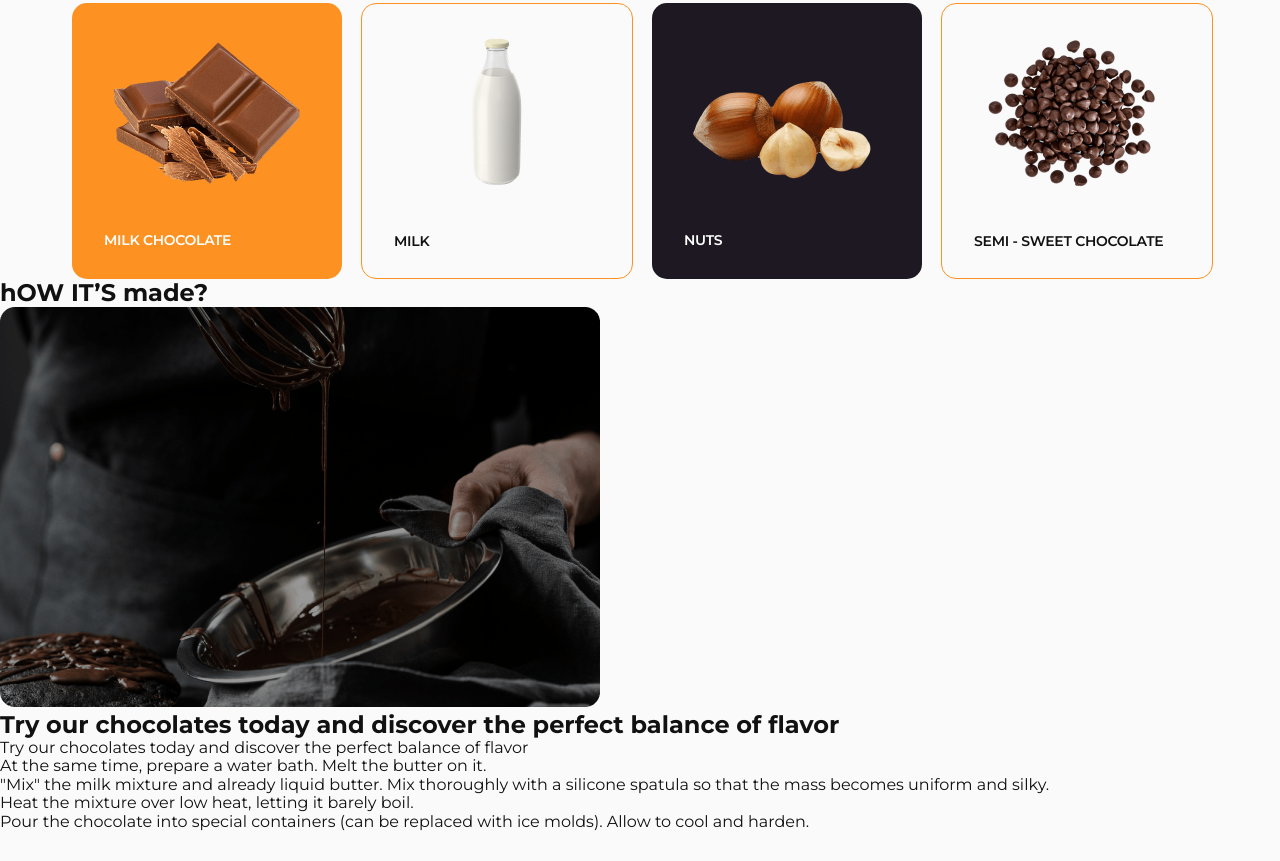
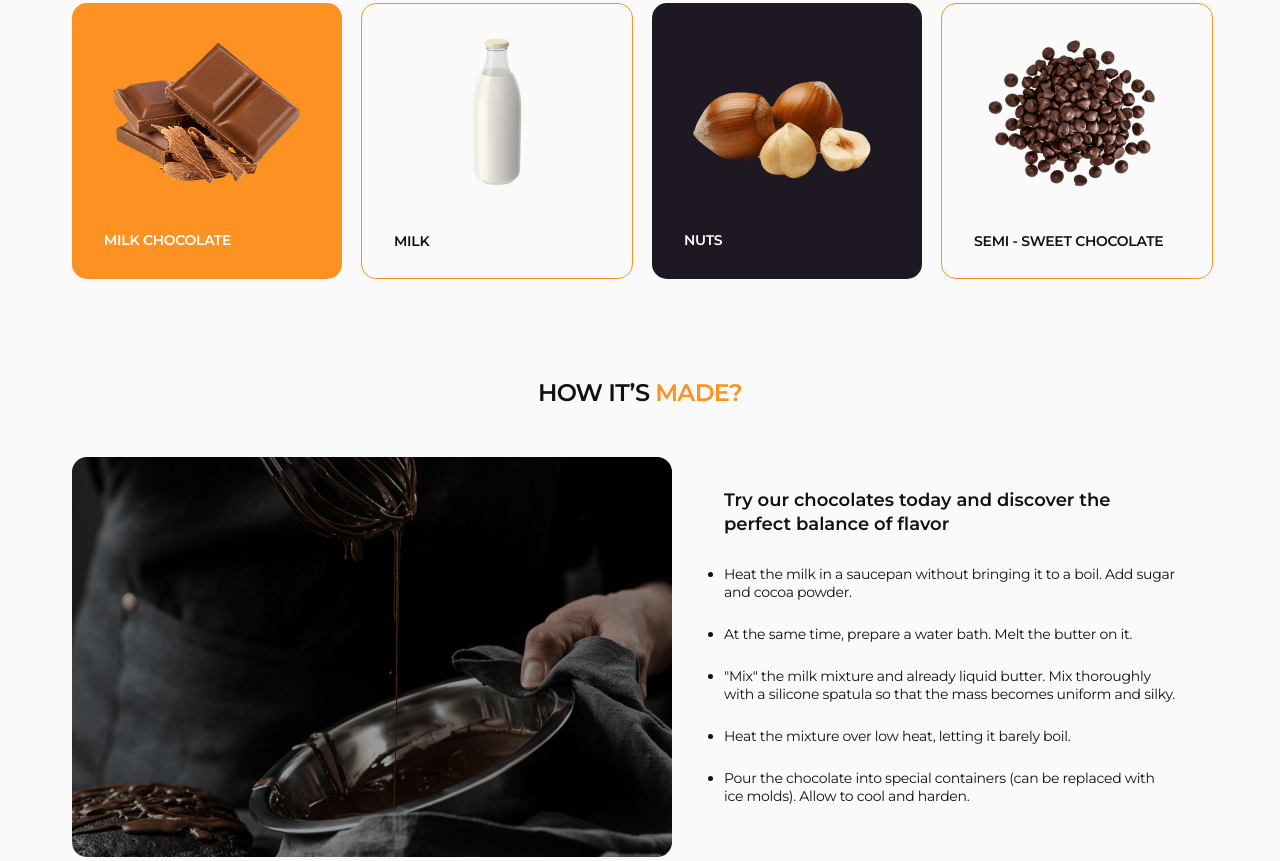
Before and after one commit to Volodymyr-Vozniuk/Chocolate-f113, a plain HTML site: page index.html in a window 1280 px wide. Shown: the part 1307-2168 px from the top of the page. Before the commit the page ends 2138 px from the top, so only its background shows below. Drawn offline with nearby package versions, Linux system fonts and the light colour scheme.

Commit message:
add made section

```diff
--- a/css/styles.css
+++ b/css/styles.css
@@ -144,11 +144,15 @@ image {
 
 .visually-hidden {
   position: absolute;
-  width: 1px;
-  height: 1px;
-  margin: -1px;
-  border: 0;
-  padding: 0;
+    width: 1px;
+    height: 1px;
+    margin: -1px;
+    border: 0;
+    padding: 0;
+    white-space: nowrap;
+    clip-path: inset(100%);
+    clip: rect(0 0 0 0);
+    overflow: hidden;
 }
 
 .features-section {
@@ -250,3 +254,57 @@ image {
 .name-ingr-color-white {
   color: #fff;
 }
+
+.made-section{
+  margin-top: 100px;
+}
+
+.made-title {
+  font-family: "Montserrat", sans-serif;
+    font-weight: 600;
+    font-size: 24px;
+    line-height: 1.17;
+    letter-spacing: -0.03em;
+    text-transform: uppercase;
+    text-align: center;
+    color: #111;
+    margin-bottom: 50px;
+}
+
+.made-title-orange{
+  color: #fd9222;
+}
+
+.made-title-list {
+  font-family: "Montserrat", sans-serif;
+    font-weight: 600;
+    font-size: 18px;
+    line-height: 1.33;
+    color: #111;
+    margin-bottom: 28px;
+}
+
+.made-list {
+
+}
+
+.made-item {
+  font-family: "Montserrat", sans-serif;
+    font-weight: 400;
+    font-size: 14px;
+    line-height: 1.28571;
+    letter-spacing: -0.02em;
+    color: #111;
+    margin-bottom: 24px;
+    list-style-type: disc;
+
+}
+
+.made-container{
+  display: flex;
+ }
+
+ .made-container-list{
+  margin-left: 20px;
+  padding: 32px;
+ }
--- a/index.html
+++ b/index.html
@@ -126,15 +126,17 @@
       </div>
     </section>
 
-    <section class="section">
-      <h2 class="made-title">hOW IT’S made?</h2>
+    <section class="container made-section">
+      <h2 class="made-title">hOW IT’S <span class="made-title-orange">made?</span></h2>
+      <div class="made-container">
         <img src="./images/hOW  made.png" alt="a bowl of melted chocolate" width="600" height="400" />
+        <div class="made-container-list">
           <h2 class="made-title-list">
             Try our chocolates today and discover the perfect balance of flavor
           </h2>
           <ul class="made-list">
             <li class="made-item">
-          Try our chocolates today and discover the perfect balance of flavor
+              Heat the milk in a saucepan without bringing it to a boil. Add sugar and cocoa powder.
             </li>
             <li class="made-item">
               At the same time, prepare a water bath. Melt the butter on it.
@@ -151,6 +153,8 @@
               molds). Allow to cool and harden.
             </li>
           </ul>
+        </div>
+      </div>
     </section>
 
     <section>
```
Lines whose indentation alone changed are shown as unchanged.
